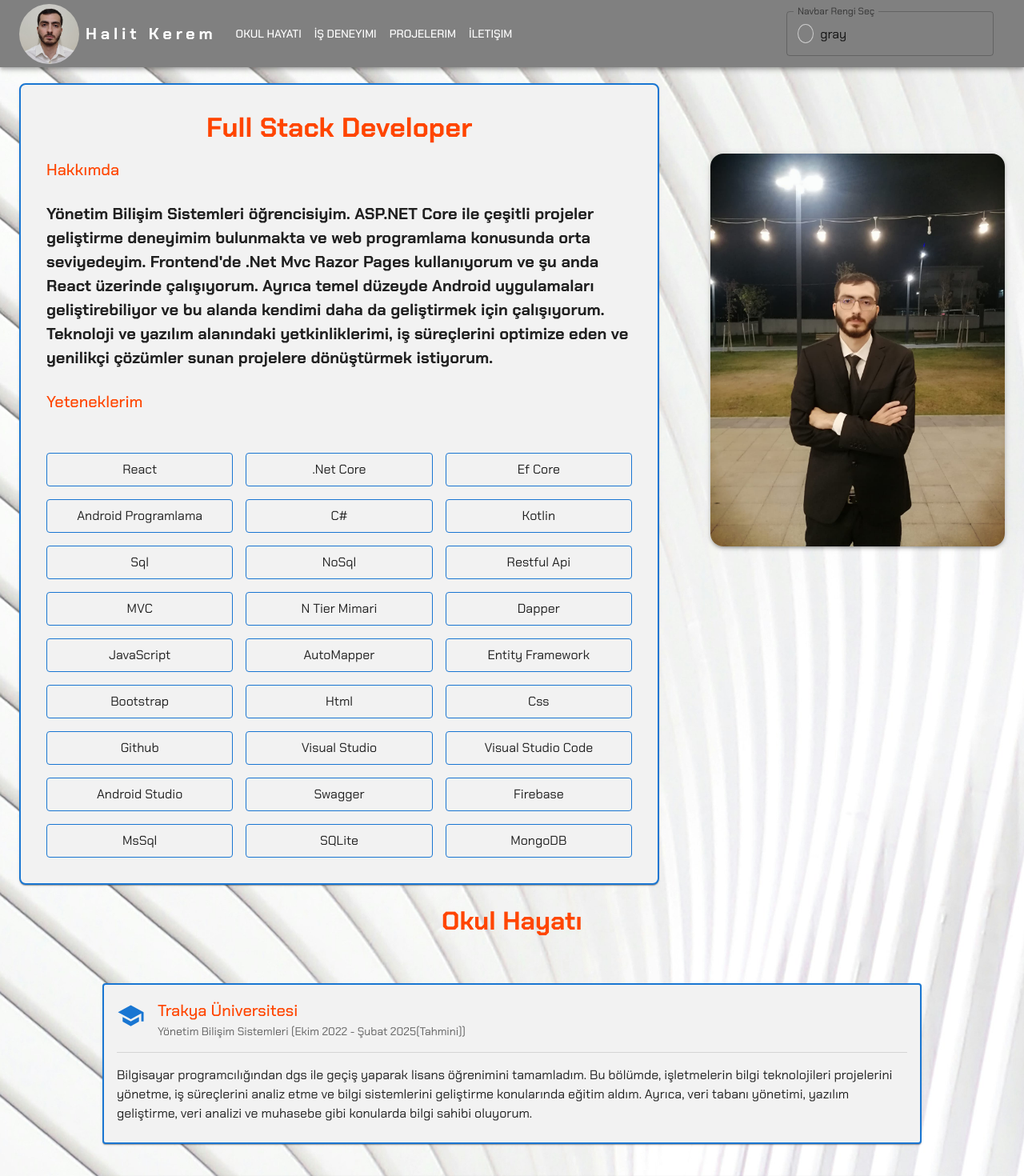
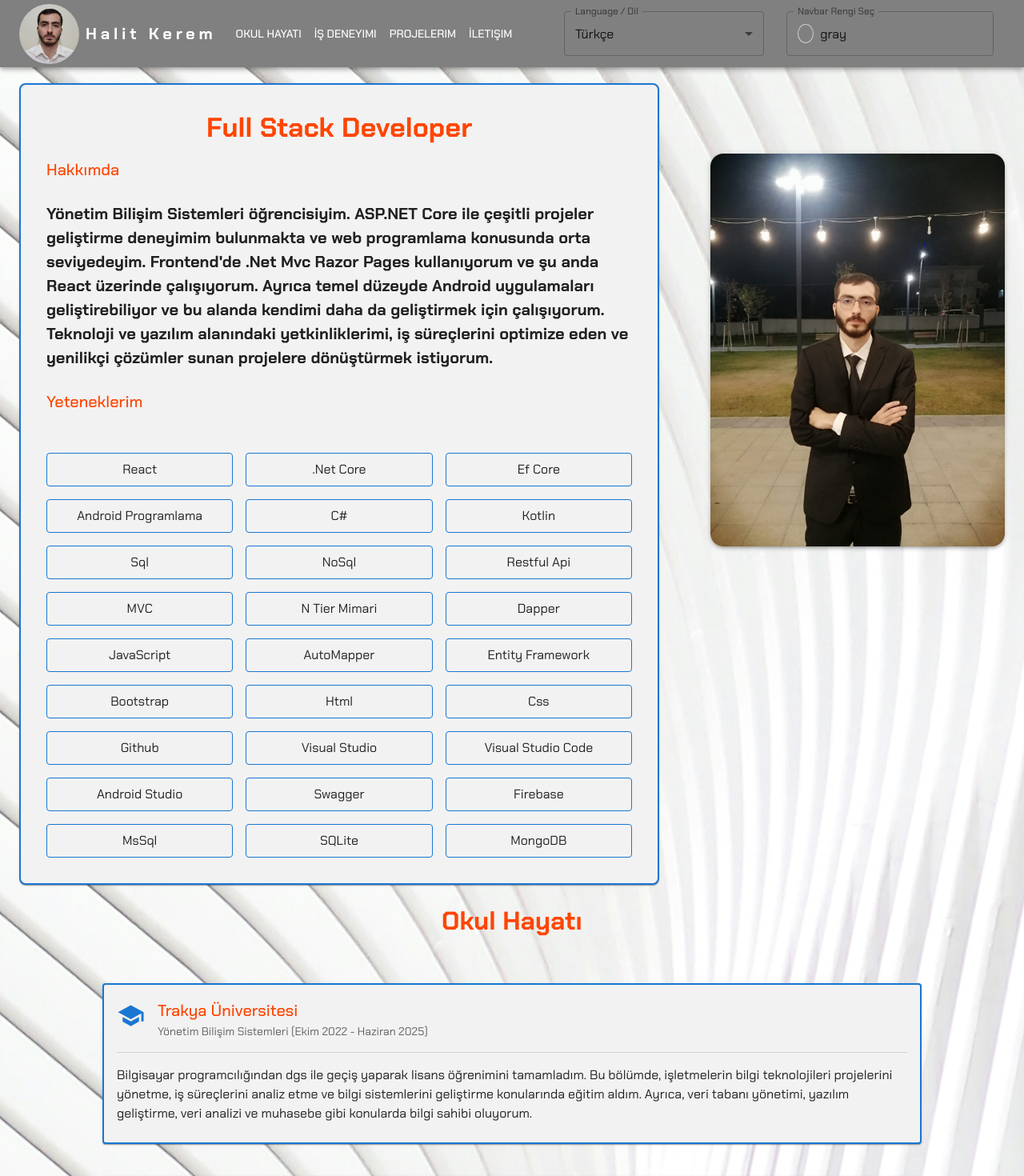
Before and after one commit to HKeremiri/H.K-PortfolioApp, a React (Vite) app: page / in a window 1280 px wide. Shown: the top 1470 px of the page at 80% size. Built offline with nearby package versions, Linux system fonts and the light colour scheme.

Commit message:
English - Turkish version

```diff
--- a/src/App.jsx
+++ b/src/App.jsx
@@ -4,11 +4,13 @@ import MainPage from './pages/MainPage'
 import { createTheme, ThemeProvider } from "@mui/material/styles";
 import CssBaseline from "@mui/material/CssBaseline";
 import Header from './components/Header';
-
+import * as dataTR from "./components/data";
+import * as dataEN from "./components/data-en";
 
 function App() {
-const[navcolor,setnavColor] = useState("gray");
-
+const [navcolor, setnavColor] = useState("gray");
+const [language, setLanguage] = useState('tr');
+  const data = language === "tr" ? dataTR : dataEN;
   const theme = createTheme({
     typography: {
       fontFamily: "'Chakra Petch', sans-serif",
@@ -21,9 +23,9 @@ const[navcolor,setnavColor] = useState("gray");
         <CssBaseline />
 
   <div className="app-background">
-  <Header navcolor={navcolor} setnavColor={setnavColor} />
+  <Header navcolor={navcolor} setnavColor={setnavColor} setLanguage = {setLanguage} language={language} data={data}/>
 
-   <MainPage navcolor={navcolor} setnavColor={setnavColor}>
+   <MainPage navcolor={navcolor} setnavColor={setnavColor} language={language} data={data}>
 
 
    </MainPage>
--- a/src/components/AboutMe.jsx
+++ b/src/components/AboutMe.jsx
@@ -2,7 +2,6 @@ import { Box, Typography, Container, Grid } from "@mui/material";
 import { color } from "@mui/system";
 import PropTypes from 'prop-types';
 import { useMemo } from 'react';
-import {content} from './data.js';
 
 const styles = {
   wrapper: {
@@ -73,9 +72,9 @@ SkillsList.propTypes = {
   skills: PropTypes.arrayOf(PropTypes.string).isRequired
 };
 
-export default function AboutMe() {
+export default function AboutMe({content}) {
 
-  const memoizedContent = useMemo(() => content, []);
+  const memoizedContent = useMemo(() => content, [content]);
 
   return (
     <Container component="section">
--- a/src/components/Header.jsx
+++ b/src/components/Header.jsx
@@ -1,8 +1,8 @@
 import Logo from "./Logo";
 import '../styles/header.css'
 import ResponsiveAppBar from "./ResponsiveAppBar";
-export default function Header({navcolor,setnavColor }){
+export default function Header({navcolor,setnavColor, language, setLanguage,data }){
     return(
-       <ResponsiveAppBar navcolor={navcolor} setnavColor={setnavColor} ></ResponsiveAppBar>
+       <ResponsiveAppBar navcolor={navcolor} setnavColor={setnavColor} language={language} setLanguage={setLanguage} data={data} ></ResponsiveAppBar>
     );
 }
--- /dev/null
+++ b/src/components/LanguageSwitcher.jsx
@@ -0,0 +1,27 @@
+import React, { useState } from 'react';
+import { FormControl, InputLabel, Select, MenuItem, Box } from '@mui/material';
+
+export default function LanguageSwitcher({ setLanguage, language }) {
+
+  const handleChange = (event) => {
+    setLanguage(event.target.value);
+  };
+
+  return (
+       <Box sx={{ width: { xs: 125, sm: 150, md: 200, lg: 250, xl: 300 } }}>
+      <FormControl fullWidth>
+        <InputLabel id="language-select-label">Language / Dil</InputLabel>
+        <Select
+          labelId="language-select-label"
+          id="language-select"
+          value={language}
+          label="Language / Dil"
+          onChange={handleChange}
+        >
+          <MenuItem value="en">English</MenuItem>
+          <MenuItem value="tr">Türkçe</MenuItem>
+        </Select>
+      </FormControl>
+    </Box>
+  );
+}
--- a/src/components/MyProjects.jsx
+++ b/src/components/MyProjects.jsx
@@ -1,8 +1,7 @@
 import { Box, Grid, Card, CardContent, CardMedia, Typography, Button, Container } from "@mui/material";
 
-import {projects} from './data.js';
 
-export default function MyProjects() {
+export default function MyProjects({projects}) {
   return (
     <Container maxWidth="lg">
       <Typography variant="h4" fontWeight="bold" color="orangered" sx={{ textAlign: "center", mb: 4 }}>
--- a/src/components/ResponsiveAppBar.jsx
+++ b/src/components/ResponsiveAppBar.jsx
@@ -12,10 +12,11 @@ import MenuItem from '@mui/material/MenuItem';
 import Logo from './Logo';
 import ColorPicker from './ColorPicker';
 import { pages } from './data.js';
+import LanguageSwitcher from './LanguageSwitcher.jsx';
 
-function ResponsiveAppBar({ navcolor, setnavColor }) {
+function ResponsiveAppBar({ navcolor, setnavColor, setLanguage, language, data }) {
   const [anchorElNav, setAnchorElNav] = React.useState(null);
-
+  const {pages} = data
   const handleOpenNavMenu = (event) => {
     setAnchorElNav(event.currentTarget);
   };
@@ -95,6 +96,9 @@ function ResponsiveAppBar({ navcolor, setnavColor }) {
           </Box>
 
           <Box sx={{ margin: '7px', padding: '7px' }}>
+            <LanguageSwitcher setLanguage={setLanguage} language={language}></LanguageSwitcher>
+          </Box>
+            <Box sx={{ margin: '7px', padding: '7px' }}>
             <ColorPicker navcolor={navcolor} setnavColor={setnavColor} />
           </Box>
         </Toolbar>
--- /dev/null
+++ b/src/components/data-en.js
@@ -0,0 +1,117 @@
+import logo from '../images/logo1.jpg';
+import logo2 from '../images/edishlogo.png';
+
+const content = {
+  title: "Full Stack Developer",
+  subtitle: "About Me",
+  description:
+    "I am a Management Information Systems student. I have experience developing various projects using ASP.NET Core and I am at an intermediate level in web programming. On the frontend, I use .NET MVC Razor Pages and am currently working with React. I also have basic knowledge of Android development and am working to further improve myself in this area. I aim to transform my skills in technology and software into innovative projects that optimize business processes.",
+  myskill: "My Skills",
+  skills: [
+    "React", ".Net Core", "Ef Core", "Android Development", "C#", "Kotlin", "Sql", "NoSql", "Restful Api",
+    "MVC", "N Tier Architecture", "Dapper", "JavaScript", "AutoMapper", "Entity Framework", "Bootstrap",
+    "Html", "Css", "Github", "Visual Studio", "Visual Studio Code", "Android Studio", "Swagger",
+    "Firebase", "MsSql", "SQLite", "MongoDB"
+  ]
+};
+
+const contact = {
+  title: "Contacts",
+  phone: {
+    label: "+90 542 668 41 81",
+    icon: "Phone"
+  },
+  email: {
+    address: "halit_iri_@hotmail.com",
+    icon: "Email"
+  },
+  github: {
+    username: "HKeremiri",
+    url: "https://github.com/HKeremiri",
+    icon: "GitHub"
+  },
+  linkedin: {
+    label: "linkedin.com/halit-kerem-iri",
+    url: "https://www.linkedin.com/in/halit-kerem-iri-0a6a25252/",
+    icon: "LinkedIn"
+  }
+};
+
+const jobs = [
+  {
+    id: 1,
+    jobTitle: "Software Developer (Intern)",
+    companyName: "Galaksity Smart City Technologies",
+    startDate: "July 2024",
+    endDate: "September 2024",
+    description:
+      "During this internship, I actively participated in backend development processes using .NET Core technologies at Galaksity Smart City Technologies. I gained experience in database operations and producing flexible solutions based on user requirements."
+  },
+  {
+    id: 2,
+    jobTitle: "Technical Service Staff",
+    companyName: "Can Bilgisayar",
+    startDate: "June 2019",
+    endDate: "August 2019",
+    description:
+      "I gained experience in identifying and resolving computer and software errors, and ensuring the proper functioning of systems. I provided quick solutions to users' hardware and software issues. Additionally, I performed maintenance on devices to improve their performance and ensured customer satisfaction through effective communication."
+  }
+];
+
+const projects = [
+  {
+    id: 1,
+    title: "Pollster (Survey Website)",
+    description:
+      "This web application, which I developed using .NET Core MVC, allows registered users to create and manage surveys, and enables other users to respond to these surveys. The application simplifies the survey creation process with a user-friendly interface and allows surveys to be tracked in real-time.",
+    image: logo,
+    link: "https://github.com/HKeremiri/AnketSitesi"
+  },
+  {
+    id: 2,
+    title: "Edish (Edirne Complaint Line)",
+    description:
+      "In this project, I developed a platform where citizens in Edirne can share their complaints and suggestions. Users can categorize their complaints and comment on others' posts. Additionally, officials from the Edirne Municipality can monitor the complaints through this platform and speed up the resolution process.",
+    image: logo2,
+    link: "https://github.com/HKeremiri/Edish-Edirne-Sikayet-Hatti-"
+  }
+];
+
+const school = [
+  {
+    id: 1,
+    title: "Trakya University",
+    subtitle: "Management Information Systems",
+    startDate: "October 2022",
+    endDate: "June 2025 ",
+    description:
+      "I transferred from an associate degree in Computer Programming via vertical transfer (DGS) to complete my undergraduate education. In this department, I received education in managing IT projects, analyzing business processes, and developing information systems. I also gained knowledge in areas such as database management, software development, data analysis, and accounting."
+  },
+  {
+    id: 2,
+    title: "Beykent University",
+    subtitle: "Computer Programming",
+    startDate: "September 2016",
+    endDate: "July 2019",
+    description:
+      "I studied in the Computer Programming department. I received education in basic programming languages, algorithms and data structures, web programming, and mobile app development. I also gained knowledge in software testing and database management."
+  },
+  {
+    id: 3,
+    title: "Çatalca Arif Nihat Asya Vocational and Technical Anatolian High School",
+    subtitle: "Information Technologies",
+    startDate: "September 2012",
+    endDate: "June 2016",
+    description:
+      "During my education in Information Technologies, I studied topics such as basic computer knowledge, web design, and programming languages. I also gained practical skills in computer hardware and software."
+  }
+];
+
+const pages = [
+  { name: 'Education', id: 'schoollife' },
+  { name: 'Work Experience', id: 'joblife' },
+  { name: 'My Projects', id: 'myprojects' },
+  { name: 'Contact', id: 'contact' }
+];
+
+export { content, jobs, projects, school, pages, contact };
--- a/src/components/data.js
+++ b/src/components/data.js
@@ -5,6 +5,28 @@ const content = {
     myskill: "Yeteneklerim",
     skills: ["React", ".Net Core", "Ef Core", "Android Programlama", "C#", "Kotlin", "Sql", "NoSql", "Restful Api","MVC","N Tier Mimari","Dapper","JavaScript","AutoMapper","Entity Framework","Bootstrap","Html","Css","Github","Visual Studio","Visual Studio Code","Android Studio","Swagger", "Firebase", "MsSql", "SQLite", "MongoDB"]
   };
+
+  const contact = {
+  title: "İletişim Bilgileri",
+  phone: {
+    label: "+90 542 668 41 81",
+    icon: "Phone"
+  },
+  email: {
+    address: "halit_iri_@hotmail.com",
+    icon: "Email"
+  },
+  github: {
+    username: "HKeremiri",
+    url: "https://github.com/HKeremiri",
+    icon: "GitHub"
+  },
+  linkedin: {
+    label: "linkedin.com/halit-kerem-iri",
+    url: "https://www.linkedin.com/in/halit-kerem-iri-0a6a25252/",
+    icon: "LinkedIn"
+  }
+};
 
 
   const jobs = [
@@ -54,7 +76,7 @@ const content = {
         title: "Trakya Üniversitesi",
         subtitle: "Yönetim Bilişim Sistemleri",
         startDate: "Ekim 2022",
-        endDate: "Şubat 2025(Tahmini)",
+        endDate: "Haziran 2025",
         description: "Bilgisayar programcılığından dgs ile geçiş yaparak lisans öğrenimini tamamladım. Bu bölümde, işletmelerin bilgi teknolojileri projelerini yönetme, iş süreçlerini analiz etme ve bilgi sistemlerini geliştirme konularında eğitim aldım. Ayrıca, veri tabanı yönetimi, yazılım geliştirme, veri analizi ve muhasebe gibi konularda bilgi sahibi oluyorum.",
 
       },
@@ -85,4 +107,4 @@ const content = {
     { name: 'İletişim', id: 'contact' }
   ];
 
-    export { content, jobs , projects,school,pages};
+    export { content, jobs , projects,school,pages,contact};
--- a/src/pages/MainPage.jsx
+++ b/src/pages/MainPage.jsx
@@ -4,22 +4,25 @@ import Fade from '@mui/material/Fade';
 
 import AboutMe from "../components/AboutMe";
 import Contact from "../components/Contact";
-import Header from "../components/Header";
 import MyProjects from "../components/MyProjects";
 import JobExperience from "../components/JobExperience";
 import MyPhoto from "../components/MyPhoto";
 import ScrollToTop from "../components/ScrollToTop";
-import  {jobs}  from "../components/data";
-import {school} from "../components/data";
+
 import SchoolExperience from "../components/SchoolExperience";
+import { contact } from "../components/data-en";
 
-export default function MainPage({ navcolor, setnavColor }) {
+export default function MainPage({ navcolor, setnavColor, language,  data}) {
   const [visible, setVisible] = useState(false);
   const [jobsVisible, setJobsVisible] = useState(false); // İş deneyimi için görünürlük kontrolü
   const [myprojectVisible, setMyProjectVisible] = useState(false); // MyProjects görünürlüğü
 
   const jobsRef = useRef(null); // İş deneyimi kısmını takip edecek ref
   const myprojectRef = useRef(null); // MyProjects kısmını takip edecek ref
+ const { content, jobs, school, projects, pages } = data;
+
+
+
 
   useEffect(() => {
     // Sayfa yüklendiğinde ilk bölümü göster
@@ -71,7 +74,7 @@ export default function MainPage({ navcolor, setnavColor }) {
         <Grid id="home" marginTop={10} container spacing={2}>
 
           <Grid item xs={12} md={8}  >
-            <AboutMe />
+            <AboutMe content={content} />
           </Grid>
           <Grid item xs={12} md={4}>
             <MyPhoto />
@@ -121,11 +124,11 @@ export default function MainPage({ navcolor, setnavColor }) {
       {/* MyProjects Bölümü - Scroll ile Fade */}
       <Fade id="myprojects" in={myprojectVisible} timeout={1000}>
         <div ref={myprojectRef}>
-          <MyProjects />
+          <MyProjects projects={projects} />
         </div>
       </Fade>
 
-      <Contact id="contact" navcolor={navcolor} />
+      <Contact id="contact" navcolor={navcolor} contact={contact} />
       <ScrollToTop />
     </div>
   );
```
Also changed, not shown: src/App.css (+0 -1 lines), src/components/Contact.jsx (+64 -33 lines).
